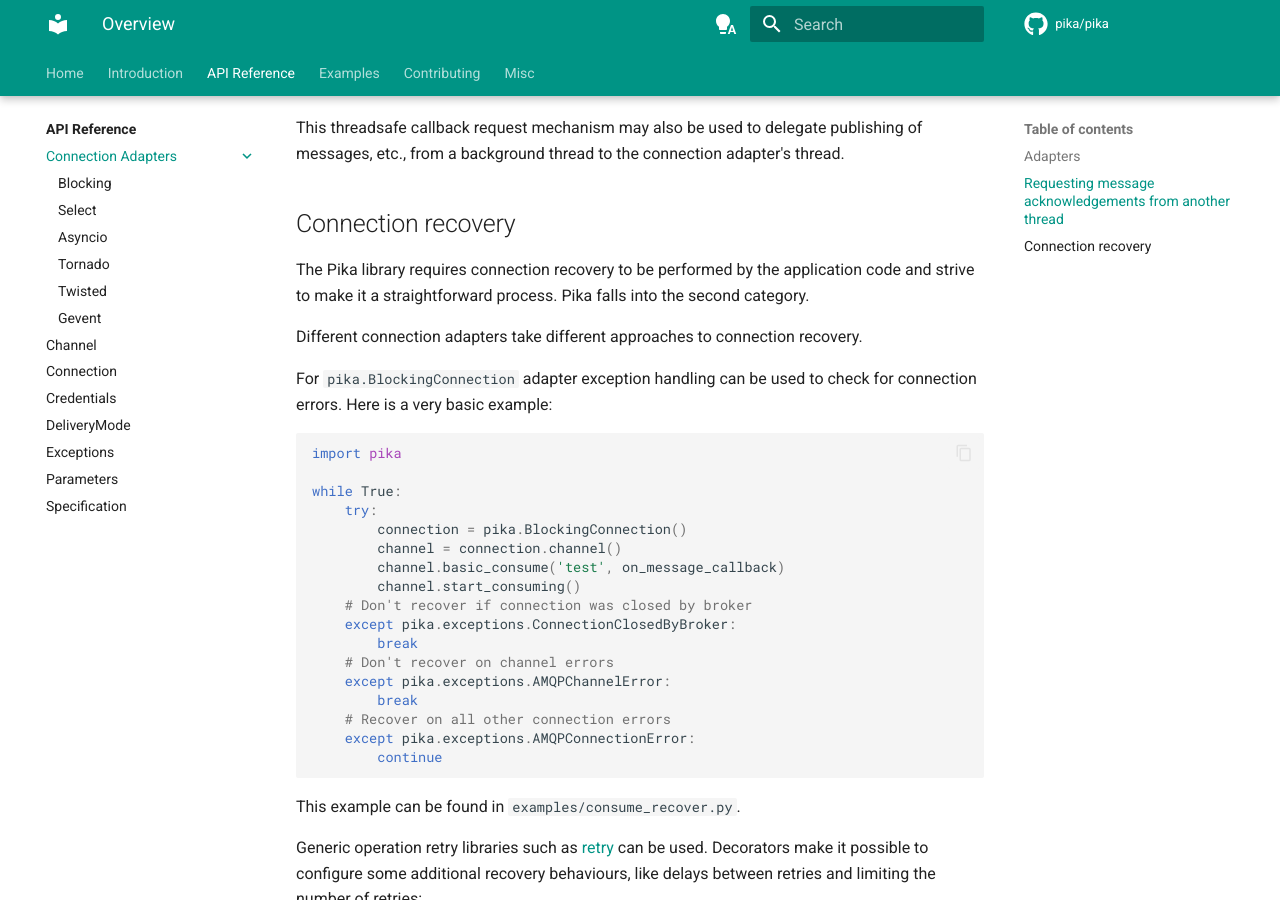
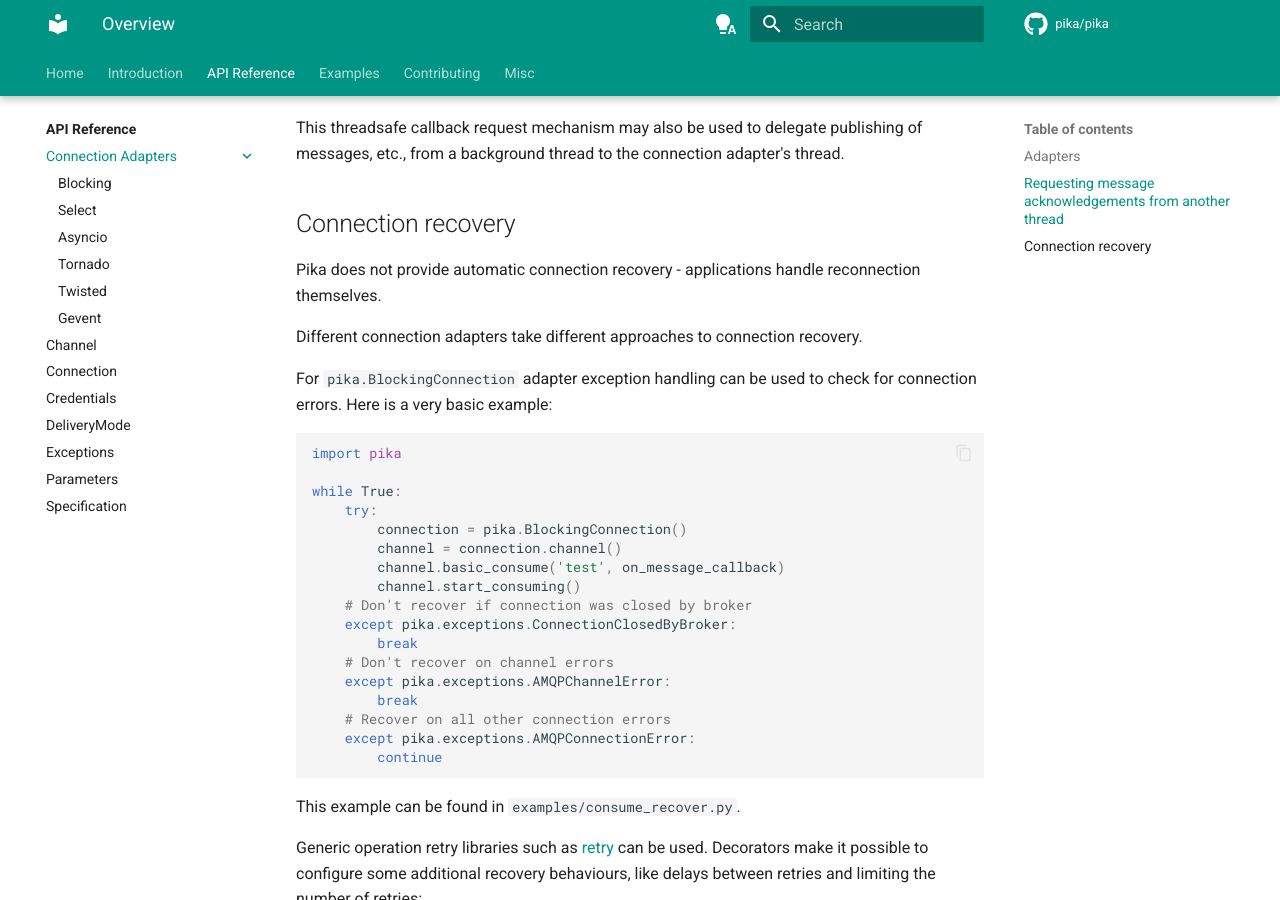
Before and after one commit to pika/pika, an MkDocs documentation site: the page built from docs/modules/adapters/index.md, in a window 1280 px wide and 900 px high, scrolled down 1429 px. Built offline with MkDocs 1.6.1 and Material for MkDocs 9.7.7, drawn with Linux system fonts in a browser that asks for light colours; comment, search, counter and statistics services are not loaded; the version menu is left out.

Commit message:
Fix garbled connection recovery description in adapters doc

```diff
--- a/docs/modules/adapters/index.md
+++ b/docs/modules/adapters/index.md
@@ -44,7 +44,7 @@ This threadsafe callback request mechanism may also be used to delegate publishi
 
 ## Connection recovery
 
-The Pika library requires connection recovery to be performed by the application code and strive to make it a straightforward process. Pika falls into the second category.
+Pika does not provide automatic connection recovery - applications handle reconnection themselves.
 
 Different connection adapters take different approaches to connection recovery.
 
```
